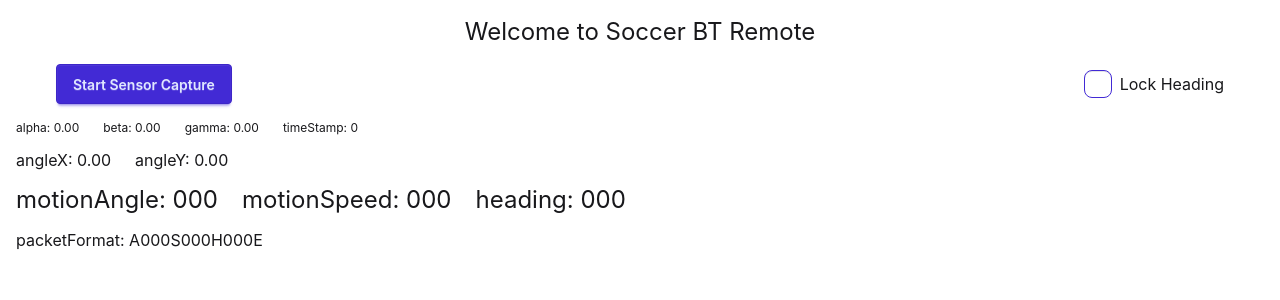
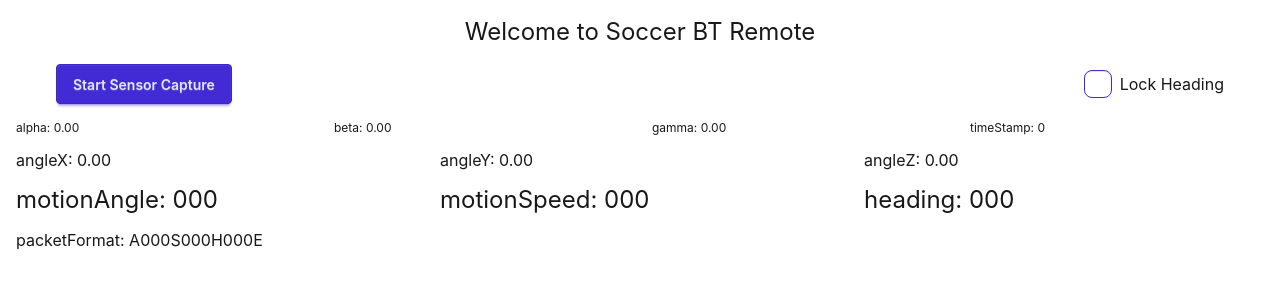
Before and after one commit to YH-Choi-001/soccer-bt-remote, a SvelteKit app in the folder frontend/: page /mobile/gyro in a window 1280 px wide. Shown: the top 300 px of the page. Built offline with nearby package versions, Linux system fonts and the light colour scheme.

Commit message:
refactor(serializer): move common logic to component

```diff
--- /dev/null
+++ b/frontend/src/lib/components/serializer/Serializer.svelte
@@ -0,0 +1,51 @@
+<script lang="ts">
+  let {
+    motionAngle,
+    motionSpeed,
+    heading,
+    isHeadingLocked,
+    updateFormattedString,
+  }: {
+    motionAngle: number
+    motionSpeed: number
+    heading: number
+    isHeadingLocked?: boolean
+    updateFormattedString?: (formatted: string) => void
+  } = $props()
+
+  let headingUsed: number = $state(0)
+  $effect(() => {
+    if (!isHeadingLocked) {
+      headingUsed = heading
+    }
+  })
+
+  const motionAngleNormalized: string = $derived(normalizeNumber(normalizeAngle(motionAngle)))
+  const motionSpeedNormalized: string = $derived(normalizeNumber(motionSpeed))
+  const headingNormalized: string = $derived(normalizeNumber(normalizeAngle(headingUsed)))
+  const rawFormatted: string = $derived(
+    `A${motionAngleNormalized}S${motionSpeedNormalized}H${headingNormalized}E`
+  )
+  $effect(() => {
+    if (updateFormattedString) {
+      updateFormattedString(rawFormatted)
+    }
+  })
+
+  function normalizeAngle(value: number): number {
+    while (value < 0) {
+      value += 360
+    }
+    return value % 360
+  }
+
+  function normalizeNumber(value: number): string {
+    return value.toFixed(0).padStart(3, '0')
+  }
+</script>
+
+<div class="grid grid-cols-1 gap-2 sm:grid-flow-col sm:grid-cols-3 sm:gap-6">
+  <div class="text-2xl">motionAngle: {motionAngleNormalized}</div>
+  <div class="text-2xl">motionSpeed: {motionSpeedNormalized}</div>
+  <div class="text-2xl">heading: {headingNormalized}</div>
+</div>
--- a/frontend/src/routes/mobile/gyro/+page.svelte
+++ b/frontend/src/routes/mobile/gyro/+page.svelte
@@ -4,13 +4,13 @@ Mobile demo page.
 
 <script lang="ts">
   import { requestListenToOrientation } from '$lib/orientation/orientation'
+  import Serializer from '$lib/components/serializer/Serializer.svelte'
 
   const MAX_TILT_ANGLE: number = 45
   const ABS_MAX_SPEED: number = 255
   const ANGLE_FIX: number = 2
 
   let isHeadingLocked: boolean = $state(false)
-  let lockedHeading: number = $state(0)
 
   let alpha: number = $state(0)
   let beta: number = $state(0)
@@ -27,37 +27,20 @@ Mobile demo page.
     return (value / originAbsMax) * targetAbsMax
   }
 
-  function normalizeAngle(value: number): number {
-    while (value < 0) {
-      value += 360
-    }
-    return value % 360
-  }
+  const angleX: number = $derived(beta)
+  const angleY: number = $derived(gamma)
+  const angleZ: number = $derived(-alpha)
 
-  function normalizeNumber(value: number): string {
-    return value.toFixed(0).padStart(3, '0')
-  }
-
-  let angleX: number = $derived(beta)
-  let angleY: number = $derived(gamma)
-  let angleZ: number = $derived(normalizeAngle(-alpha))
-
-  let motionAngle: number = $derived(normalizeAngle((Math.atan2(angleX, angleY) * 180) / Math.PI))
-  let motionSpeed: number = $derived(
+  const motionAngle: number = $derived((Math.atan2(angleX, angleY) * 180) / Math.PI)
+  const motionSpeed: number = $derived(
     clamp(
       scale(Math.sqrt(angleX * angleX + angleY * angleY), MAX_TILT_ANGLE, ABS_MAX_SPEED),
       ABS_MAX_SPEED
     )
   )
-  let heading: number = $derived(isHeadingLocked ? lockedHeading : angleZ)
+  const heading: number = $derived(angleZ)
 
-  let motionAngleNormalized: string = $derived(normalizeNumber(motionAngle))
-  let motionSpeedNormalized: string = $derived(normalizeNumber(motionSpeed))
-  let headingNormalized: string = $derived(normalizeNumber(heading))
-
-  let packetFormat: string = $derived(
-    `A${motionAngleNormalized}S${motionSpeedNormalized}H${headingNormalized}E`
-  )
+  let formattedString: string = $state('')
 
   function handleOrientation(e: DeviceOrientationEvent): void {
     if (e.alpha != null) alpha = e.alpha
@@ -83,28 +66,30 @@ Mobile demo page.
         type="checkbox"
         class="checkbox checkbox-lg checkbox-primary"
         bind:checked={isHeadingLocked}
-        onchange={() => (lockedHeading = angleZ)}
       />
       Lock Heading
     </label>
   </div>
 
   <div class="flex flex-col gap-3">
-    <div class="flex flex-col gap-2 sm:flex-row sm:gap-6">
+    <div class="grid grid-cols-1 gap-2 sm:grid-flow-col sm:grid-cols-4 sm:gap-6">
       <div class="text-xs">alpha: {alpha.toFixed(ANGLE_FIX)}</div>
       <div class="text-xs">beta: {beta.toFixed(ANGLE_FIX)}</div>
       <div class="text-xs">gamma: {gamma.toFixed(ANGLE_FIX)}</div>
       <div class="text-xs">timeStamp: {Math.round(timeStamp)}</div>
     </div>
-    <div class="flex flex-col gap-2 sm:flex-row sm:gap-6">
+    <div class="grid grid-cols-1 gap-2 sm:grid-flow-col sm:grid-cols-3 sm:gap-6">
       <div class="text-md">angleX: {angleX.toFixed(ANGLE_FIX)}</div>
       <div class="text-md">angleY: {angleY.toFixed(ANGLE_FIX)}</div>
+      <div class="text-md">angleZ: {angleZ.toFixed(ANGLE_FIX)}</div>
     </div>
-    <div class="flex flex-col gap-2 sm:flex-row sm:gap-6">
-      <div class="text-2xl">motionAngle: {motionAngleNormalized}</div>
-      <div class="text-2xl">motionSpeed: {motionSpeedNormalized}</div>
-      <div class="text-2xl">heading: {headingNormalized}</div>
-    </div>
-    <div class="text-md">packetFormat: {packetFormat}</div>
+    <Serializer
+      {motionAngle}
+      {motionSpeed}
+      {heading}
+      {isHeadingLocked}
+      updateFormattedString={(s) => (formattedString = s)}
+    />
+    <div class="text-md">packetFormat: {formattedString}</div>
   </div>
 </div>
```
